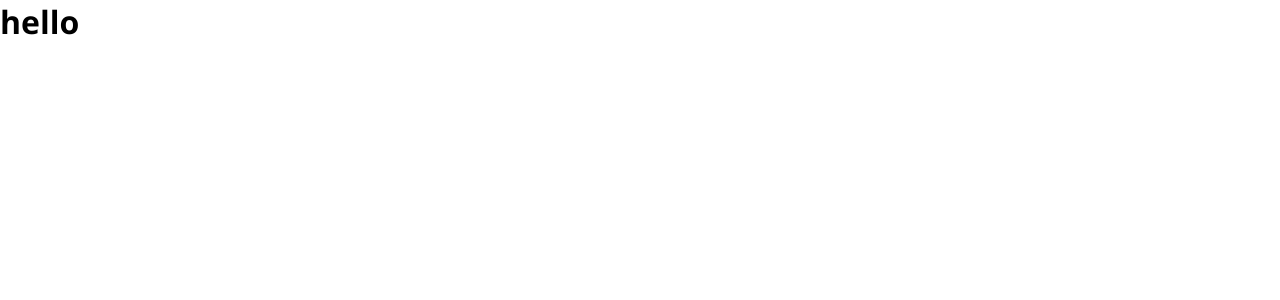
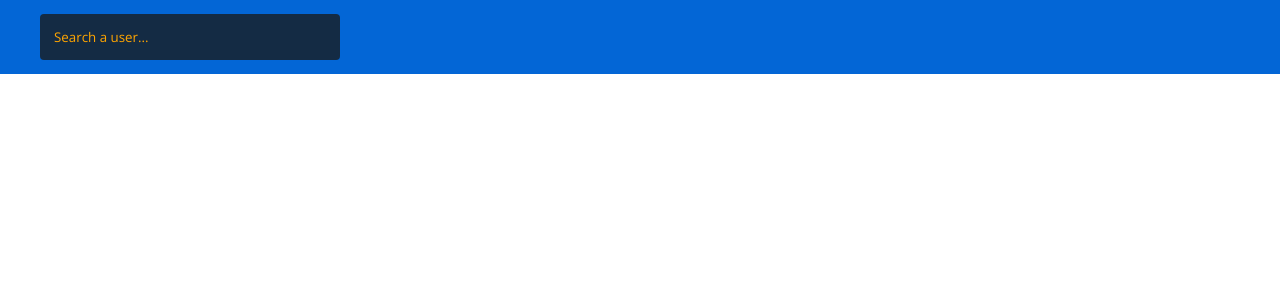
Before and after one commit to katmart93/github-app, a React (Create React App) app: page / in a window 1280 px wide. Shown: the top 300 px of the page. Built offline with nearby package versions, Linux system fonts and the light colour scheme.

Commit message:
components created

```diff
--- a/src/App.js
+++ b/src/App.js
@@ -1,5 +1,8 @@
 // context
 import { GithubState } from "./context/GithubContext";
+
+// components
+import Hero from "./components/Hero";
 
 // styles
 import "./App.css";
@@ -7,9 +10,7 @@ import "./App.css";
 function App() {
   return (
     <GithubState>
-      <div className="App">
-        <h1>hello</h1>
-      </div>
+      <Hero />
     </GithubState>
   );
 }
--- /dev/null
+++ b/src/components/Form.jsx
@@ -0,0 +1,18 @@
+import { useContext } from "react";
+import { GithubContext } from "../context/GithubContext";
+
+export default function Form() {
+  const { search, setSearch, getSearch } = useContext(GithubContext);
+
+  return (
+    <form onSubmit={getSearch}>
+      <input
+        type="text"
+        autoFocus
+        placeholder="Search a user..."
+        value={search}
+        onChange={(e) => setSearch(e.target.value)}
+      />
+    </form>
+  );
+}
--- /dev/null
+++ b/src/components/Hero.jsx
@@ -0,0 +1,12 @@
+// components
+import Container from "./Container";
+import Nav from "./Nav";
+
+export default function Hero() {
+  return (
+    <section className="hero">
+      <Nav />
+      <Container></Container>
+    </section>
+  );
+}
--- /dev/null
+++ b/src/components/Nav.jsx
@@ -0,0 +1,13 @@
+// components
+import Container from "./Container";
+import Form from "./Form";
+
+export default function Nav() {
+  return (
+    <nav>
+      <Container>
+        <Form />
+      </Container>
+    </nav>
+  );
+}
```
